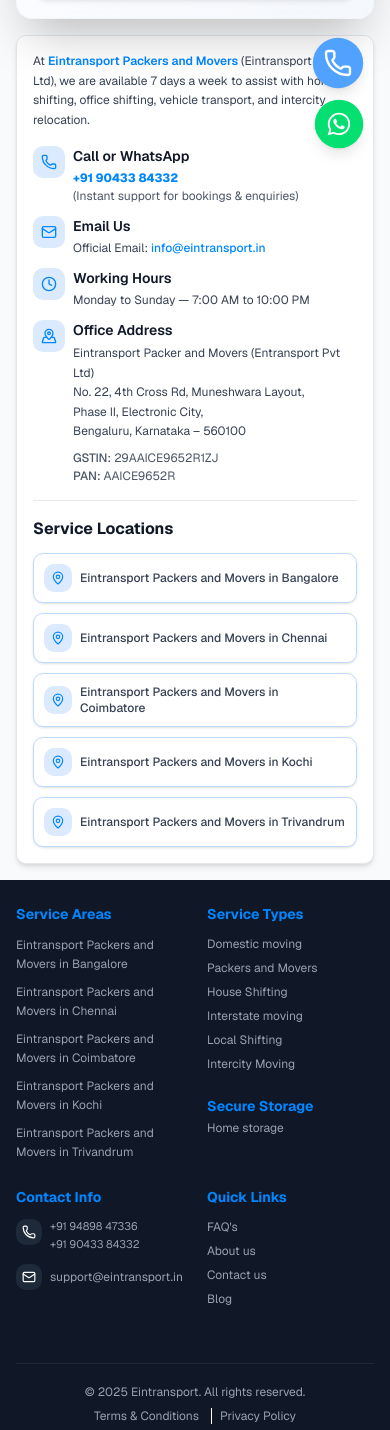
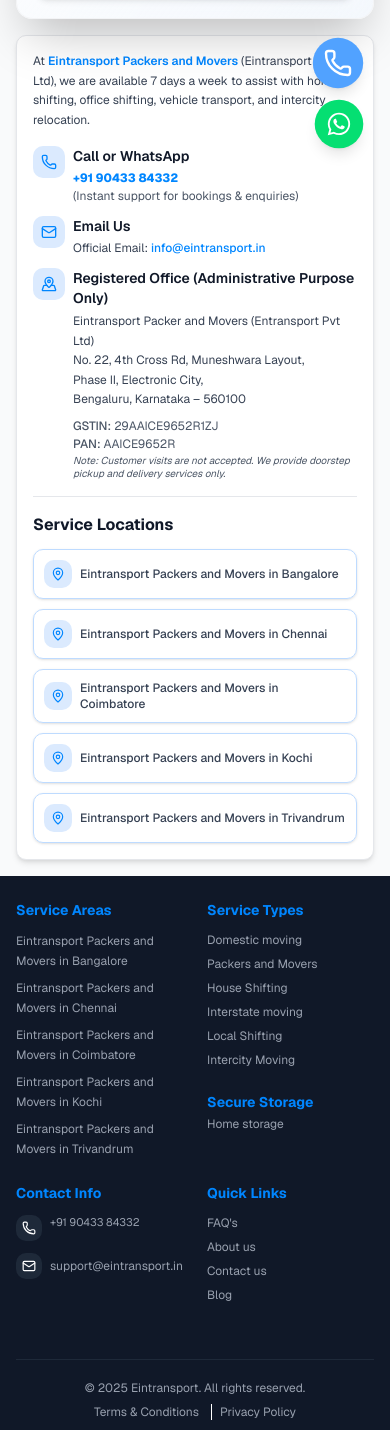
Before and after one commit to naveenmvoff/Ein-website, a Next.js app: page /contact-us in a window 390 px wide. Shown: the part 681-2111 px from the top of the page. Built offline with nearby package versions, Linux system fonts and the light colour scheme; no server answers.

Commit message:
removed phone number and changed the address

```diff
--- a/src/app/contact-us/page.tsx
+++ b/src/app/contact-us/page.tsx
@@ -1,5 +1,5 @@
 import { HeroForm } from "@/components/landingPage/heroForm";
-import { MapPin, Phone, Mail, Clock, MapPinned } from "lucide-react";
+import { MapPin, Phone, Mail, MapPinned } from "lucide-react";
 import Link from "next/link";
 import React from "react";
 import HeaderNavbar from "@/components/landingPage/header";
@@ -146,20 +146,7 @@
                   </div>
                 </div>
 
-                {/* Working Hours */}
-                <div className="flex items-start gap-2 sm:gap-3">
-                  <div className="flex-shrink-0 w-8 h-8 sm:w-9 sm:h-9 bg-blue-100 rounded-lg flex items-center justify-center">
-                    <Clock className="w-4 h-4 sm:w-5 sm:h-5 text-[#0086ff]" />
-                  </div>
-                  <div className="flex-1">
-                    <h2 className="text-sm sm:text-base font-semibold text-gray-900 mb-1 sm:mb-1.5">
-                      Working Hours
-                    </h2>
-                    <p className="text-xs sm:text-sm text-gray-700">
-                      Monday to Sunday — 7:00 AM to 10:00 PM
-                    </p>
-                  </div>
-                </div>
+
 
                 {/* Office Address */}
                 <div className="flex items-start gap-2 sm:gap-3">
@@ -168,7 +155,7 @@
                   </div>
                   <div className="flex-1">
                     <h2 className="text-sm sm:text-base font-semibold text-gray-900 mb-1 sm:mb-1.5">
-                      Office Address
+                      Registered Office (Administrative Purpose Only)
                     </h2>
                     <p className="text-xs sm:text-sm text-gray-700 leading-relaxed mb-2">
                       Eintransport Packer and Movers (Entransport Pvt Ltd)
@@ -186,6 +173,9 @@
                       </p>
                       <p>
                         <span className="font-medium">PAN:</span> AAICE9652R
+                      </p>
+                      <p className="text-[10px] text-gray-600 italic">
+                        Note: Customer visits are not accepted. We provide doorstep pickup and delivery services only.
                       </p>
                     </div>
                   </div>
--- a/src/components/Footer.tsx
+++ b/src/components/Footer.tsx
@@ -168,12 +168,6 @@
                 </span>
                 <div className="space-y-1 text-[11px] sm:text-base flex-1 min-w-0">
                   <Link
-                    href="tel:+919489847336"
-                    className="block hover:text-white transition-colors duration-300"
-                  >
-                    +91 94898 47336
-                  </Link>
-                  <Link
                     href="tel:+919043384332"
                     className="block hover:text-white transition-colors duration-300"
                   >
```
Also changed, not shown: src/app/api/admin/blog/[id]/route.ts (line endings or trailing spaces).
